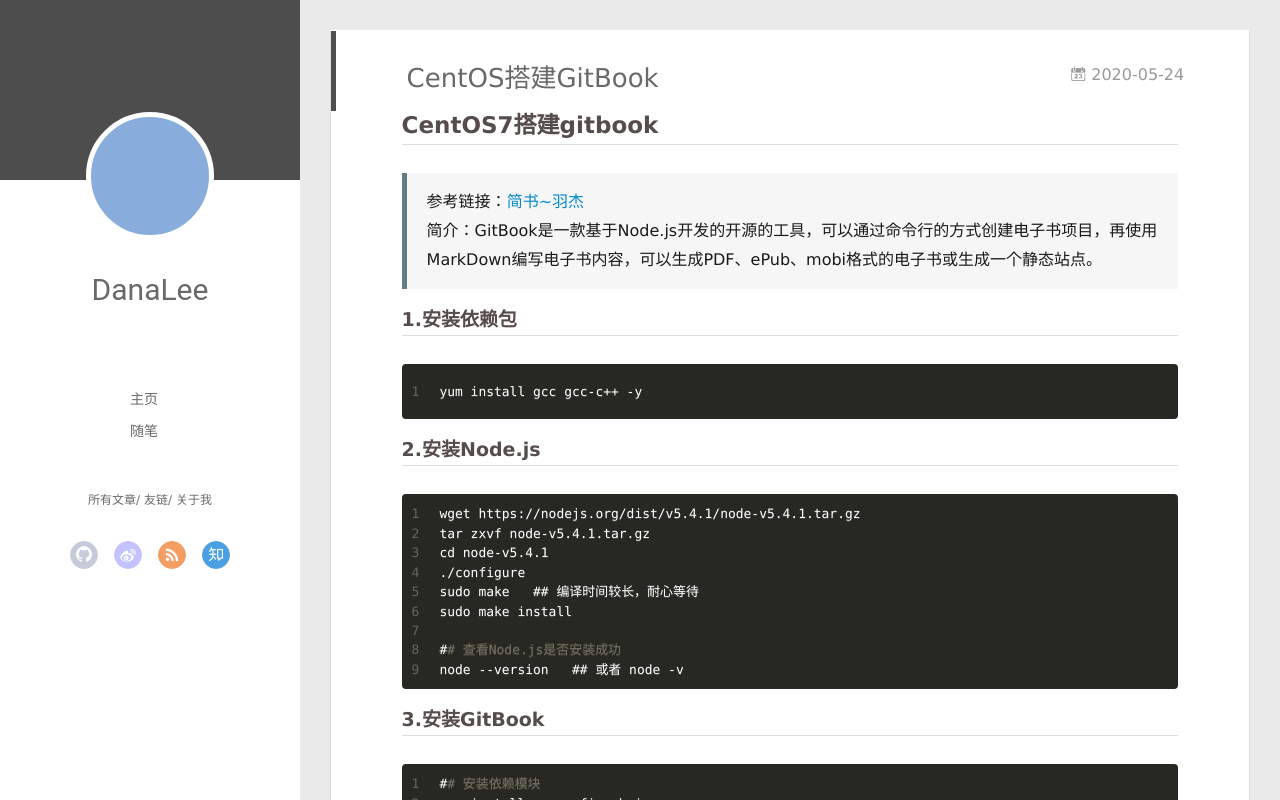
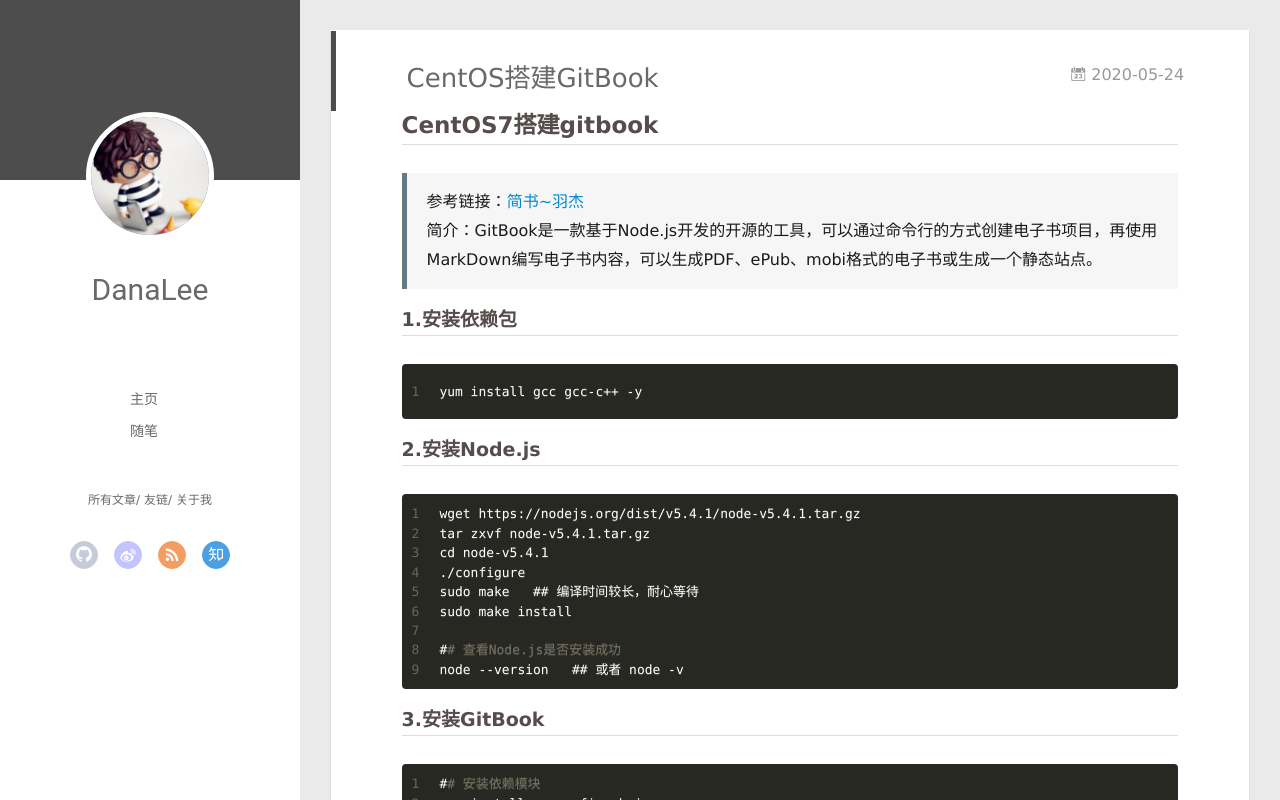
Before and after one commit to DanaLee1990/DanaLee1990.github.io, a plain HTML site: page 2020/05/24/CentOS搭建GitBook/index.html in a window 1280 px wide. Drawn offline with Linux system fonts and the light colour scheme; no server answers.

Commit message:
Site updated: 2020-05-24 19:58:23

```diff
--- a/2020/05/24/CentOS搭建GitBook/index.html
+++ b/2020/05/24/CentOS搭建GitBook/index.html
@@ -46,8 +46,8 @@
 <div class="overlay" style="background: #4d4d4d"></div>
 <div class="intrude-less">
 	<header id="header" class="inner">
-		<a href="/" class="profilepic">
-			<img src="" class="js-avatar">
+		<a href="/img/profilepic.jpg" class="profilepic">
+			<img src="/img/profilepic.jpg" class="js-avatar">
 		</a>
 		<hgroup>
 		  <h1 class="header-author"><a href="/">DanaLee</a></h1>
@@ -105,7 +105,7 @@
 	<div class="intrude-less">
 		<header id="header" class="inner">
 			<div class="profilepic">
-				<img src="" class="js-avatar">
+				<img src="/img/profilepic.jpg" class="js-avatar">
 			</div>
 			<hgroup>
 			  <h1 class="header-author js-header-author">DanaLee</h1>
```
Also changed, not shown: 2020/05/24/This-is-a-test/index.html (+3 -3 lines), 2020/05/24/hello-world/index.html (+3 -3 lines), archives/2020/05/index.html (+3 -3 lines), archives/2020/index.html (+3 -3 lines), archives/index.html (+3 -3 lines), index.html (+3 -3 lines), img/profilepic.jpg (added).
